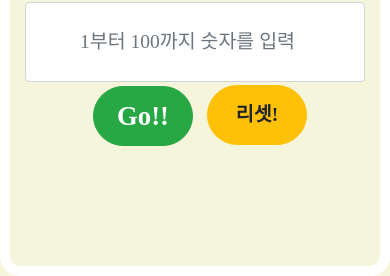
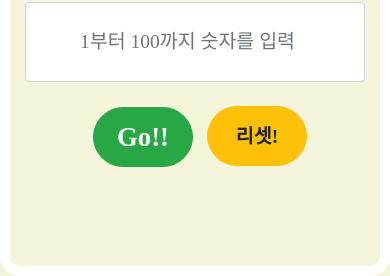
Before and after one commit to eeeeeuuuuunnnnnjjjjjiiiii/UP_AND_DOWN_GAME, a plain HTML site: page index.html in a window 390 px wide. Shown: the part 568-844 px from the top of the page. Drawn offline with nearby package versions, Linux system fonts and the light colour scheme; a web font is replaced by a local one.

Commit message:
Add files via upload
모바일 버튼 스타일 수정

```diff
--- a/style.css
+++ b/style.css
@@ -99,13 +99,14 @@ body {
     .button-reset {
       font-size: 5vw;
       position: relative;
-      top: -13px;
+      top: 0px;
       left: 10px;
     }
     .container{
       height: 100vh;
     }
     .button-style{
+      margin-top: 25px;
       height: 60px;
     }
   }
```
